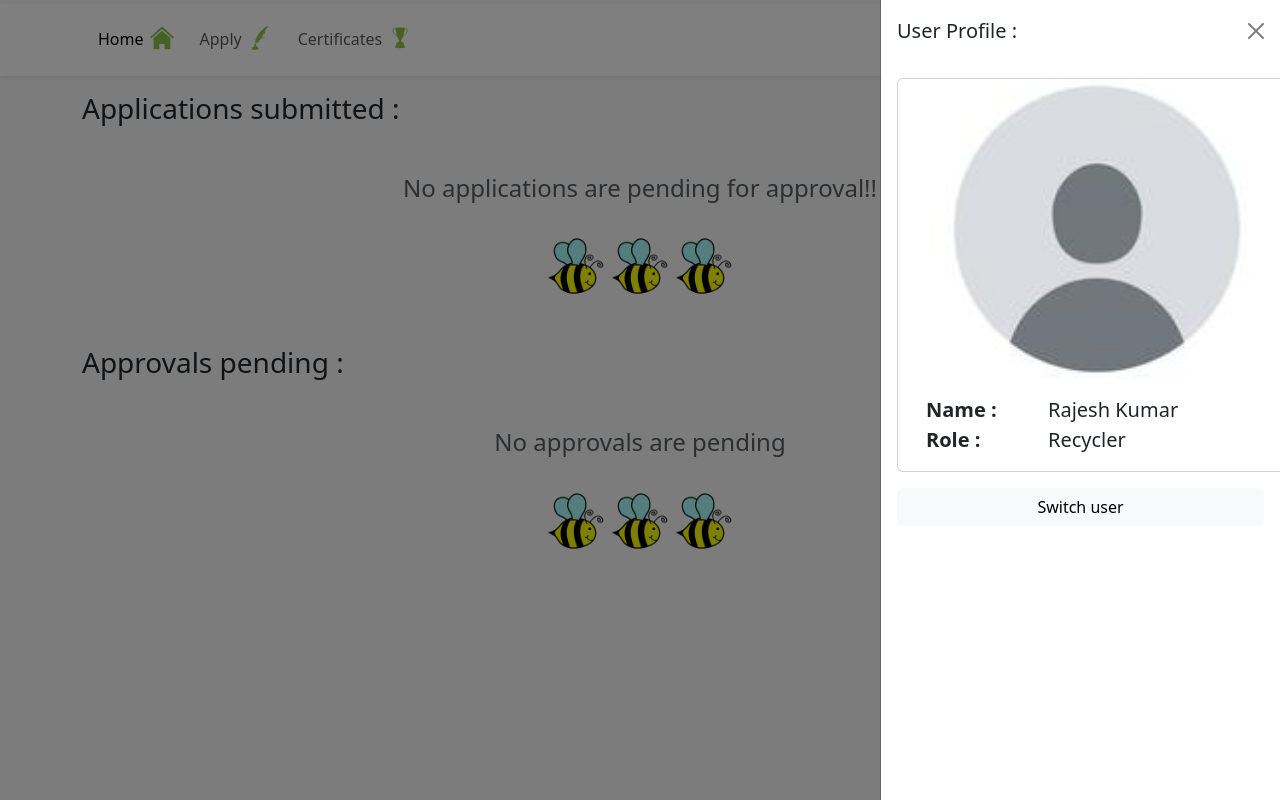
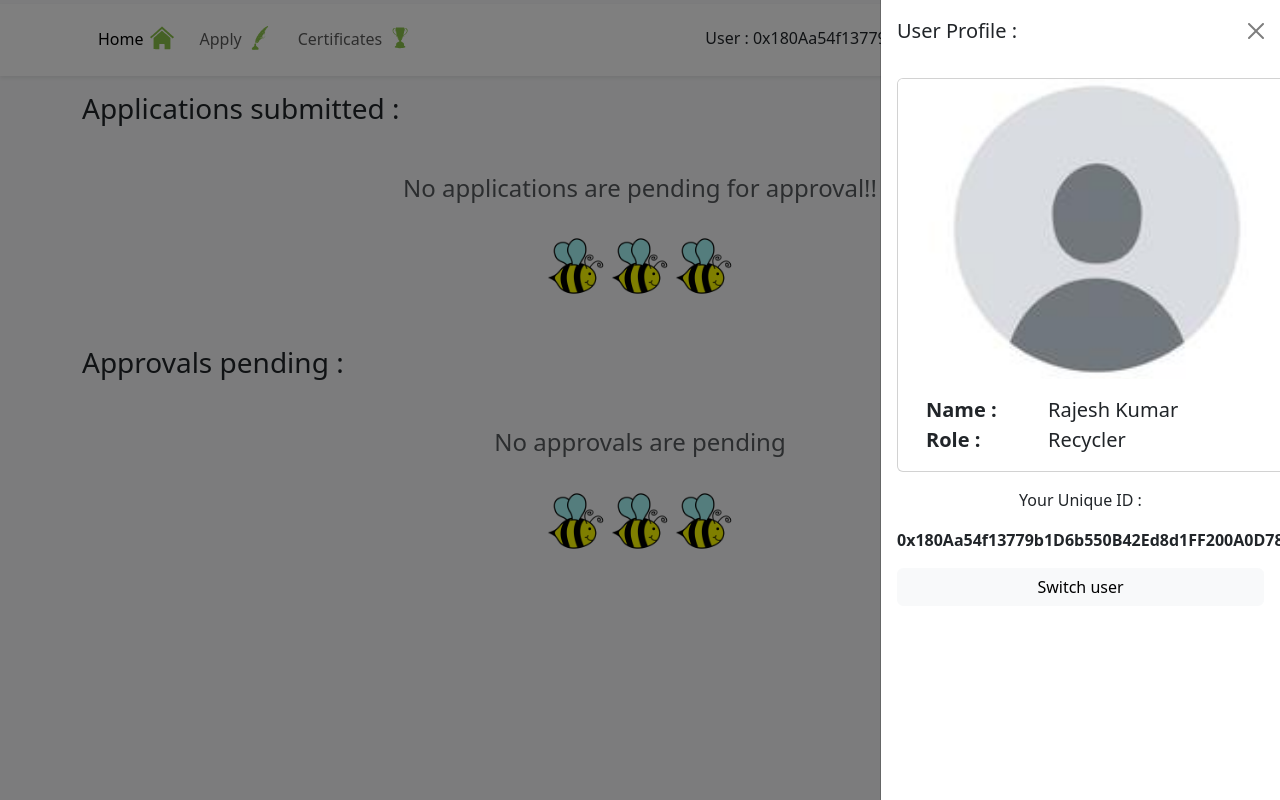
Before and after one commit to orewa-arun/gacert, a React (Vite) app: page / in a window 1280 px wide. Both pictures are taken after a click on the button 1170 px from the left and 40 px from the top of the page. Built offline with nearby package versions, Linux system fonts and the light colour scheme.

Commit message:
clean up

```diff
--- a/src/components/Navbar.tsx
+++ b/src/components/Navbar.tsx
@@ -5,7 +5,7 @@ import { useCertificationContext } from "../context/CertificationContext";
 
 export function Navbar() {
 
-    const { openDashboard } = useCertificationContext();
+    const { openDashboard, user } = useCertificationContext();
 
     return (
         <NavbarBs sticky="top" className="bg-white shadow-sm mb-3 mt-1">
@@ -37,6 +37,7 @@ export function Navbar() {
                     </Nav.Link>
                 </Nav>
                 <div>
+                    User : {user}
                     <Button style={{ height: "3.5rem", width: "3.5rem" }}
                         variant="outline-warning"
                         className="rounded-circle"
--- a/src/components/UserDashboard.tsx
+++ b/src/components/UserDashboard.tsx
@@ -2,14 +2,13 @@ import { Button, Offcanvas, Stack } from "react-bootstrap";
 import { useCertificationContext } from "../context/CertificationContext";
 import { Profile } from "./Profile.jsx";
 
-type ShoppingCartProps = {
+type UserDashboardProps = {
     isOpenDashboard: boolean,
-    user: string,
 }
 
-export function UserDashboard({ isOpenDashboard, user }: ShoppingCartProps) {
+export function UserDashboard({ isOpenDashboard }: UserDashboardProps) {
 
-    const { closeDashboard, changeUser } = useCertificationContext();
+    const { closeDashboard, changeUser, user } = useCertificationContext();
 
     return (
         <Offcanvas show={isOpenDashboard} onHide={closeDashboard} placement="end">
@@ -19,6 +18,8 @@ export function UserDashboard({ isOpenDashboard, user }: ShoppingCartProps) {
             <Offcanvas.Body>
                 <Stack gap={3}>
                     <Profile publicKey={user} />
+                    <span className="text-center fs-8">Your Unique ID :</span>
+                    <span className="fw-bold fs-6">{user}</span>
                     <Button variant="light" onClick={changeUser}>Switch user</Button>
                 </Stack>
             </Offcanvas.Body>
--- a/src/context/CertificationContext.tsx
+++ b/src/context/CertificationContext.tsx
@@ -72,7 +72,7 @@ export function CertificationProvider({ children }: CertificationProviderProps)
             addClaim
         }}>
             {children}
-            <UserDashboard {...{ isOpenDashboard, user }} />
+            <UserDashboard {...{ isOpenDashboard }} />
         </CertificationContext.Provider>
     )
 }
```
